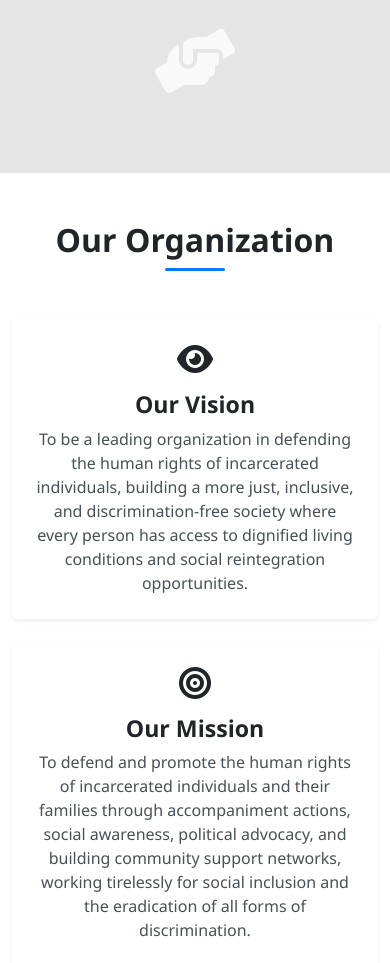
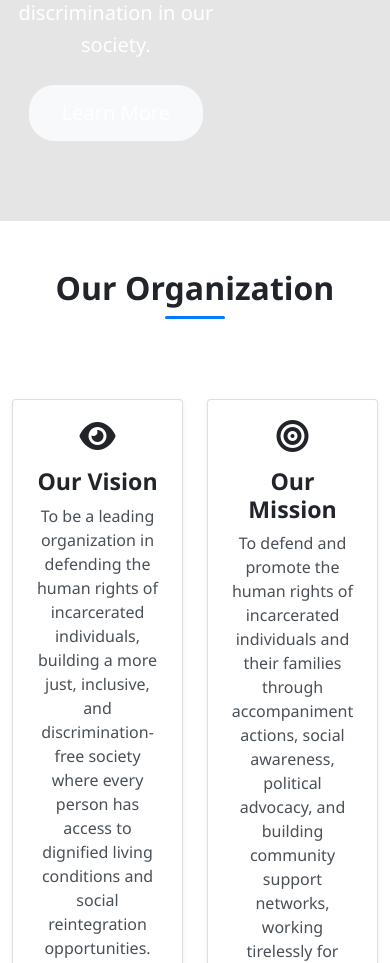
Before and after one commit to FernandoZnga/ddhh-en-accion, a plain HTML site: page index.html in a window 390 px wide. Shown: the part 498-1461 px from the top of the page. Drawn offline with nearby package versions, Linux system fonts and the light colour scheme.

Commit message:
Fix Bootstrap grid layout: cards now display side by side with proper responsive behavior while maintaining text visibility

```diff
--- a/css/style.css
+++ b/css/style.css
@@ -470,8 +470,15 @@ footer p {
 
 /* FORCE TEXT VISIBILITY - AGGRESSIVE OVERRIDES */
 
-/* Force ALL text elements to be visible */
-p, span, div, h1, h2, h3, h4, h5, h6, a, li, td, th, label {
+/* Force text elements to be visible but preserve layout */
+p, span, h1, h2, h3, h4, h5, h6, a, li, td, th, label {
+    color: #212529 !important;
+    opacity: 1 !important;
+    visibility: visible !important;
+}
+
+/* Preserve Bootstrap grid and flexbox for divs */
+div:not(.row):not(.col):not(.col-*):not(.container):not(.container-fluid):not([class*="col-"]) {
     color: #212529 !important;
     opacity: 1 !important;
     visibility: visible !important;
@@ -603,3 +610,91 @@ footer * {
 .text-body-secondary {
     color: #6c757d !important;
 }
+
+/* ENSURE BOOTSTRAP GRID LAYOUT WORKS PROPERLY */
+
+/* Preserve Bootstrap grid system */
+.row {
+    display: flex !important;
+    flex-wrap: wrap !important;
+    margin-right: -0.75rem !important;
+    margin-left: -0.75rem !important;
+}
+
+.col,
+.col-1, .col-2, .col-3, .col-4, .col-5, .col-6,
+.col-7, .col-8, .col-9, .col-10, .col-11, .col-12,
+.col-auto,
+.col-sm, .col-sm-1, .col-sm-2, .col-sm-3, .col-sm-4, .col-sm-5, .col-sm-6,
+.col-sm-7, .col-sm-8, .col-sm-9, .col-sm-10, .col-sm-11, .col-sm-12,
+.col-sm-auto,
+.col-md, .col-md-1, .col-md-2, .col-md-3, .col-md-4, .col-md-5, .col-md-6,
+.col-md-7, .col-md-8, .col-md-9, .col-md-10, .col-md-11, .col-md-12,
+.col-md-auto,
+.col-lg, .col-lg-1, .col-lg-2, .col-lg-3, .col-lg-4, .col-lg-5, .col-lg-6,
+.col-lg-7, .col-lg-8, .col-lg-9, .col-lg-10, .col-lg-11, .col-lg-12,
+.col-lg-auto,
+.col-xl, .col-xl-1, .col-xl-2, .col-xl-3, .col-xl-4, .col-xl-5, .col-xl-6,
+.col-xl-7, .col-xl-8, .col-xl-9, .col-xl-10, .col-xl-11, .col-xl-12,
+.col-xl-auto {
+    position: relative !important;
+    width: 100% !important;
+    padding-right: 0.75rem !important;
+    padding-left: 0.75rem !important;
+    flex-basis: 0 !important;
+    flex-grow: 1 !important;
+    max-width: 100% !important;
+}
+
+/* Responsive grid behavior */
+@media (min-width: 576px) {
+    .col-sm-6 {
+        flex: 0 0 50% !important;
+        max-width: 50% !important;
+    }
+}
+
+@media (min-width: 768px) {
+    .col-md-6 {
+        flex: 0 0 50% !important;
+        max-width: 50% !important;
+    }
+
+    .col-md-4 {
+        flex: 0 0 33.333333% !important;
+        max-width: 33.333333% !important;
+    }
+}
+
+@media (min-width: 992px) {
+    .col-lg-6 {
+        flex: 0 0 50% !important;
+        max-width: 50% !important;
+    }
+
+    .col-lg-4 {
+        flex: 0 0 33.333333% !important;
+        max-width: 33.333333% !important;
+    }
+
+    .col-lg-8 {
+        flex: 0 0 66.666667% !important;
+        max-width: 66.666667% !important;
+    }
+}
+
+/* Ensure cards maintain proper layout */
+.card {
+    display: flex !important;
+    flex-direction: column !important;
+    min-width: 0 !important;
+    word-wrap: break-word !important;
+    background-color: #fff !important;
+    border: 1px solid rgba(0, 0, 0, 0.125) !important;
+    border-radius: 0.25rem !important;
+}
+
+.card-body {
+    flex: 1 1 auto !important;
+    padding: 1.25rem !important;
+}
--- a/js/script.js
+++ b/js/script.js
@@ -362,8 +362,8 @@ function initScrollAnimations() {
 function forceTextVisibility() {
     console.log('Starting aggressive text visibility fix...');
 
-    // Force ALL text elements to be visible - very aggressive approach
-    const textElements = document.querySelectorAll('p, h1, h2, h3, h4, h5, h6, span, div, a, li, label');
+    // Force text elements to be visible without breaking layout
+    const textElements = document.querySelectorAll('p, h1, h2, h3, h4, h5, h6, span, a, li, label');
     textElements.forEach(element => {
         // Skip navigation and hero elements (they should stay white)
         if (!element.closest('.navbar') && !element.closest('.hero-section') &&
@@ -371,7 +371,27 @@ function forceTextVisibility() {
             element.style.color = '#212529';
             element.style.visibility = 'visible';
             element.style.opacity = '1';
-            element.style.display = 'block';
+            // Don't force display: block to preserve Bootstrap grid layout
+        }
+    });
+
+    // Handle divs more carefully to preserve Bootstrap grid
+    const divElements = document.querySelectorAll('div');
+    divElements.forEach(element => {
+        // Only apply to content divs, not layout divs
+        if (!element.classList.contains('row') &&
+            !element.classList.contains('col') &&
+            !element.classList.contains('container') &&
+            !element.classList.contains('container-fluid') &&
+            !element.className.includes('col-') &&
+            !element.closest('.navbar') &&
+            !element.closest('.hero-section') &&
+            !element.closest('#contacto') &&
+            !element.closest('footer')) {
+            element.style.color = '#212529';
+            element.style.visibility = 'visible';
+            element.style.opacity = '1';
+            // Don't modify display property for divs
         }
     });
 
```
